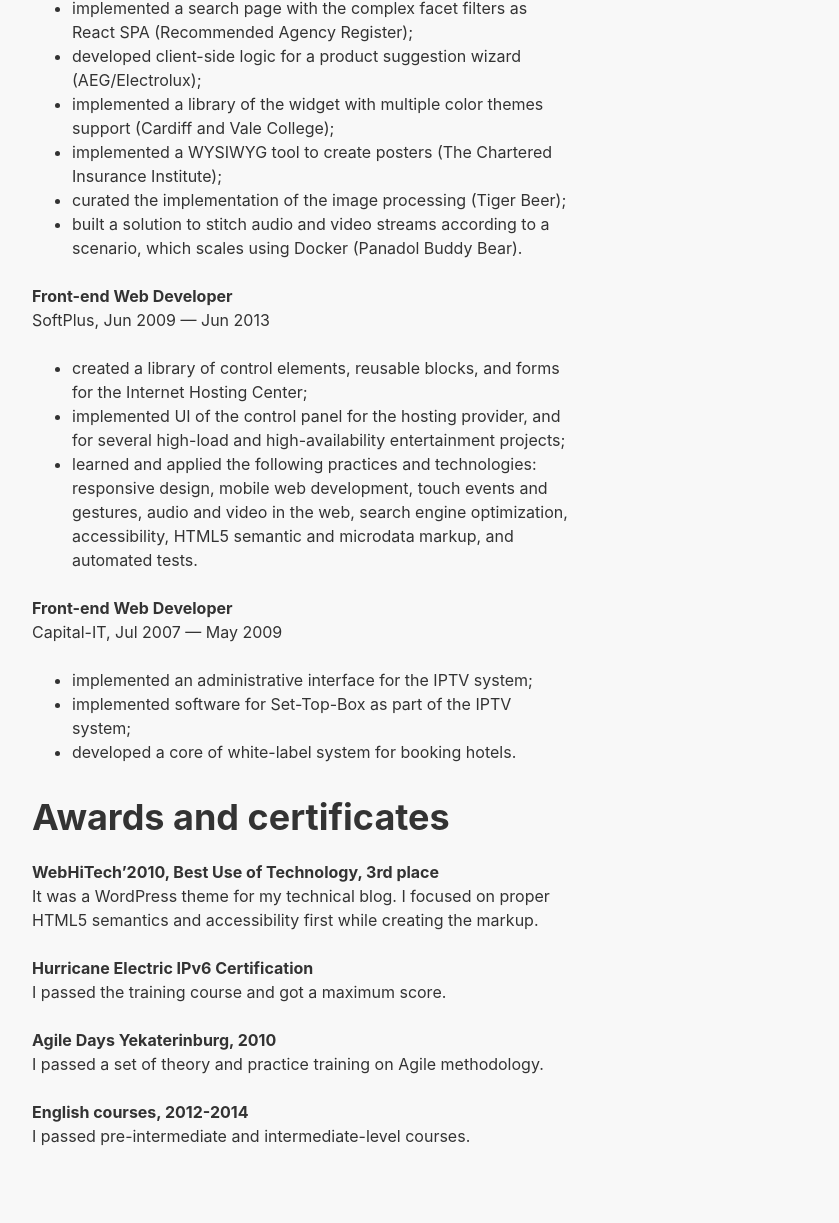
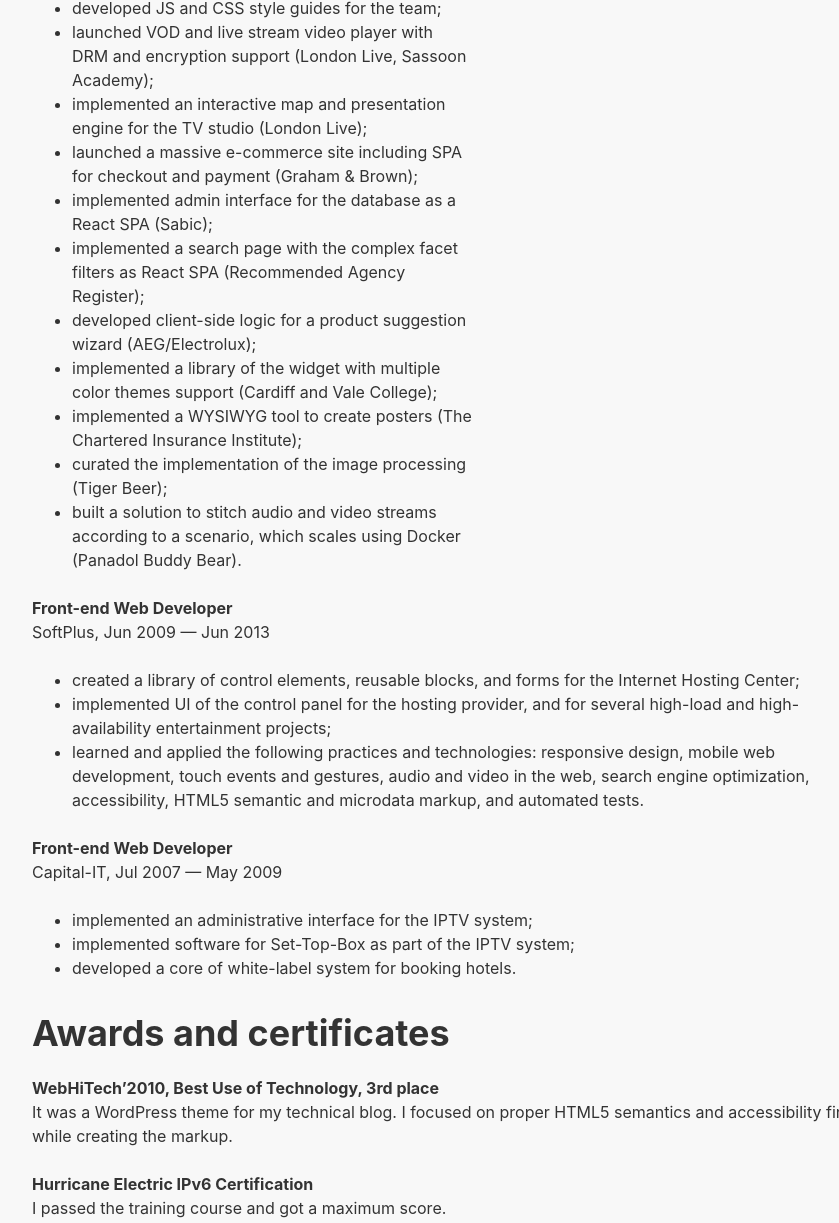
Before and after one commit to mistakster/cv, a plain HTML site: page index.html in a window 1280 px wide. Shown: the part 1378-2601 px from the top of the page, without its empty margins (190-1029 px from the left). Drawn offline with Linux system fonts and the light colour scheme.

Commit message:
cleaned up the screen and print styles

```diff
--- a/assets/css/style.css
+++ b/assets/css/style.css
@@ -98,6 +98,10 @@ a:hover {
   margin: auto;
 }
 
+.page-break {
+  display: none;
+}
+
 @media screen and (min-width: 480px) {
   .container {
     padding: 0 1.5rem;
@@ -131,40 +135,27 @@ a:hover {
 
   .container {
     padding: 0;
-    display: -ms-grid;
     display: grid;
-    -ms-grid-columns: 2fr 1fr;
-        grid-template-columns: 2fr 1fr;
-    -ms-grid-rows: auto;
-        grid-template-rows: auto;
-        grid-template-areas:
+    grid-template-rows: auto;
+    grid-template-areas:
       "header sidebar"
       "experience sidebar"
-      "awards sidebar"
+      "awards sidebar";
   }
 
   header {
-    -ms-grid-row: 1;
-    -ms-grid-column: 1;
     grid-area: header;
   }
 
   .sidebar {
-    -ms-grid-row: 1;
-    -ms-grid-row-span: 3;
-    -ms-grid-column: 2;
     grid-area: sidebar;
   }
 
   .content_experience {
-    -ms-grid-row: 2;
-    -ms-grid-column: 1;
     grid-area: experience;
   }
 
   .content_awards {
-    -ms-grid-row: 3;
-    -ms-grid-column: 1;
     grid-area: awards;
   }
 
@@ -217,6 +208,11 @@ a:hover {
   .optional {
     display: none;
   }
+
+  .page-break {
+    display: block;
+    page-break-after: always;
+  }
 }
 
 @page {
--- a/index.html
+++ b/index.html
@@ -119,13 +119,18 @@
           <li>launched a massive e-commerce site including SPA for checkout and payment<span class="optional"> (Graham &amp; Brown)</span>;</li>
           <li>implemented admin interface for the database as a React SPA<span class="optional"> (Sabic)</span>;</li>
           <li>implemented a search page with the complex facet filters as React SPA<span class="optional"> (Recommended Agency Register)</span>;</li>
-          <li>developed client-side logic for a product suggestion wizard (AEG/Electrolux);</li>
-          <li>implemented a library of the widget with multiple color themes support (Cardiff and Vale College);</li>
+          <li>developed client-side logic for a product suggestion wizard<span class="optional"> (AEG/Electrolux)</span>;</li>
+          <li>implemented a library of the widget with multiple color themes support<span class="optional"> (Cardiff and Vale College)</span>;</li>
           <li>implemented a WYSIWYG tool to create posters<span class="optional"> (The Chartered Insurance Institute)</span>;</li>
           <li>curated the implementation of the image processing<span class="optional"> (Tiger Beer)</span>;</li>
           <li>built a solution to stitch audio and video streams according to a scenario, which scales using Docker<span class="optional"> (Panadol Buddy Bear)</span>.</li>
         </ul>
       </section>
+    </div>
+  </div>
+  <div class="page-break"></div>
+  <div class="container">
+    <div class="content content_experience">
       <section>
         <h4>Front-end Web Developer</h4>
         <p>SoftPlus, Jun 2009 — Jun 2013</p>
```
